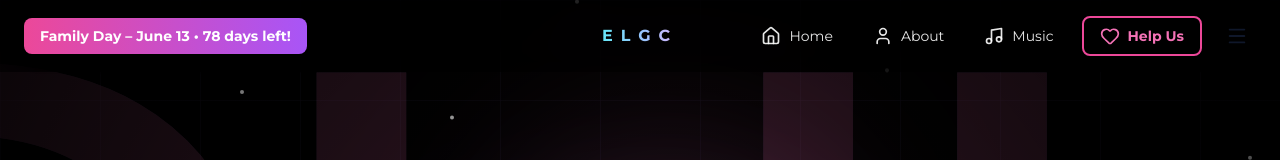
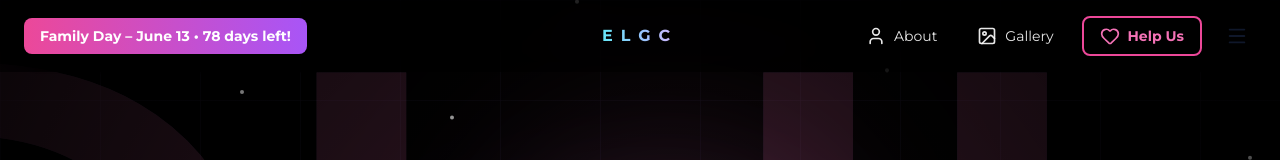
Before and after one commit to karlodelarosa/elgc, a Next.js app: page / in a window 1280 px wide. Shown: the top 160 px of the page. Built offline with nearby package versions, Linux system fonts and the light colour scheme; a web font is replaced by a local one.

Commit message:
feat: fixed menu

```diff
--- a/app/components/events/events.component.tsx
+++ b/app/components/events/events.component.tsx
@@ -65,7 +65,7 @@ export function UpcomingEvents() {
       title: 'ALAB: Illuminate',
       description: 'A night of youth worship, creative arts, and powerful messages.',
       image:
-        'https://media.canva.com/v2/image-resize/format:PNG/height:788/quality:100/uri:ifs%3A%2F%2FM%2F813404fb-1365-4ddc-aa0d-5dbfb43c219d/watermark:F/width:940?csig=AAAAAAAAAAAAAAAAAAAAADLg0U93HuXHobdoJ9O_7ubmXhz-j72twnTZNfW_iuc9&exp=1774512447&osig=AAAAAAAAAAAAAAAAAAAAAONtC5lH8bBMyByjYwVvPLZ8_83hpm0tsUodtqPDRSlc&signer=media-rpc&x-canva-quality=screen_2x',
+        '/img/alab-poster.png',
       link: '/events/alab-illuminate',
       gradient: 'from-orange-500 to-pink-500',
     },
--- a/components/menu/top-menu.component.tsx
+++ b/components/menu/top-menu.component.tsx
@@ -24,18 +24,18 @@ export interface MenuItemType {
 }
 
 const primaryMenu: MenuItemType[] = [
-  { label: 'Home', icon: HomeIcon },
+  // { label: 'Home', icon: HomeIcon },
   { label: 'About', icon: UserIcon },
-  { label: 'Music', icon: MusicIcon },
+  { label: 'Gallery', icon: ImageIcon },
 ];
 
 const drawerMenu: MenuItemType[] = [
   { label: 'Events', icon: CalendarIcon },
-  { label: 'Gallery', icon: ImageIcon },
-  { label: 'Blog', icon: BookIcon },
+  // { label: 'Music', icon: MusicIcon },
+  // { label: 'Blog', icon: BookIcon },
   { label: 'Ministries', icon: UsersIcon },
-  { label: 'Life Groups', icon: UsersIcon },
-  { label: 'Projects', icon: UsersIcon },
+  { label: 'Life at Church', icon: UsersIcon },
+  // { label: 'Projects', icon: UsersIcon },
 ];
 
 export function TopMenu() {
```
Also changed, not shown: public/img/alab-poster.png (added).
